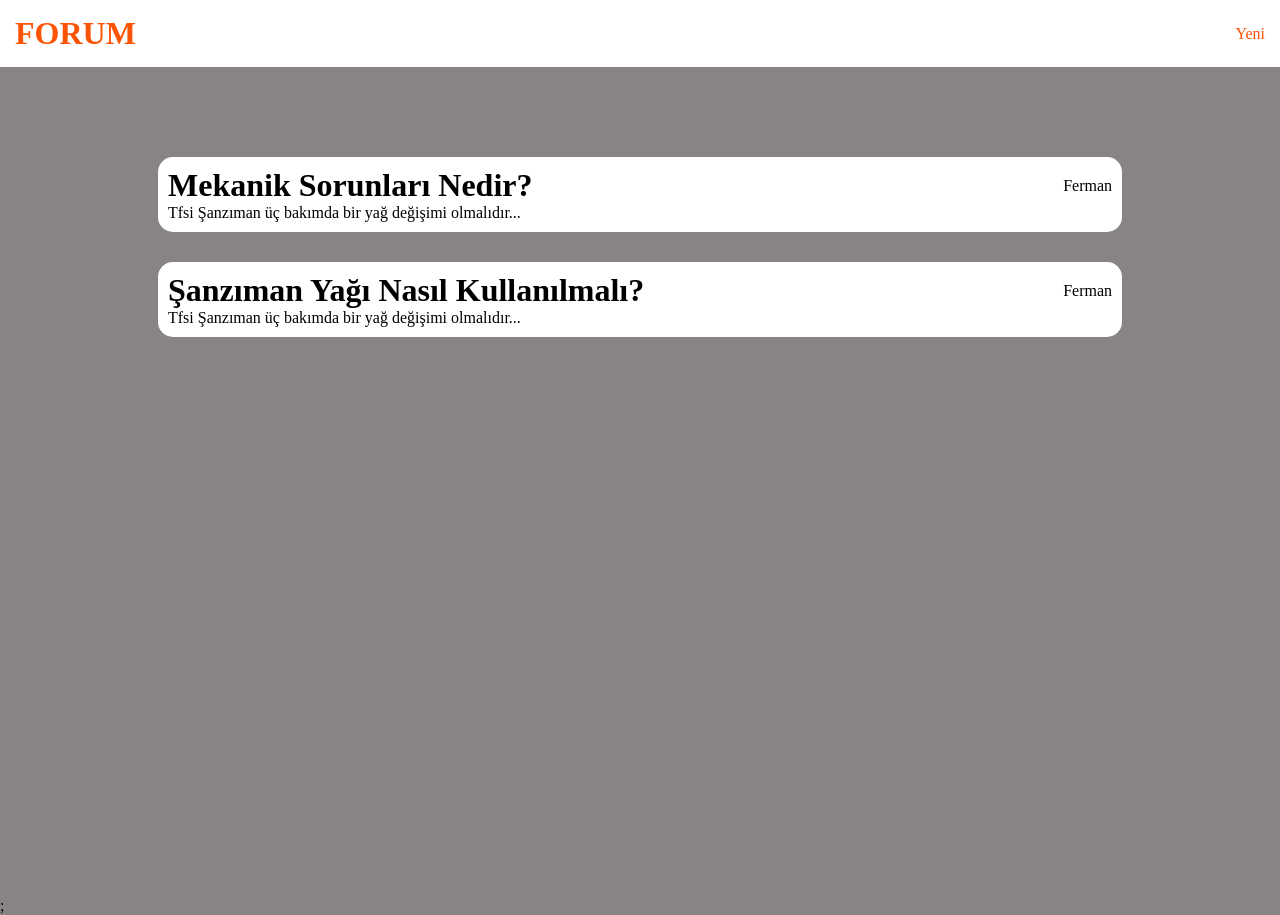
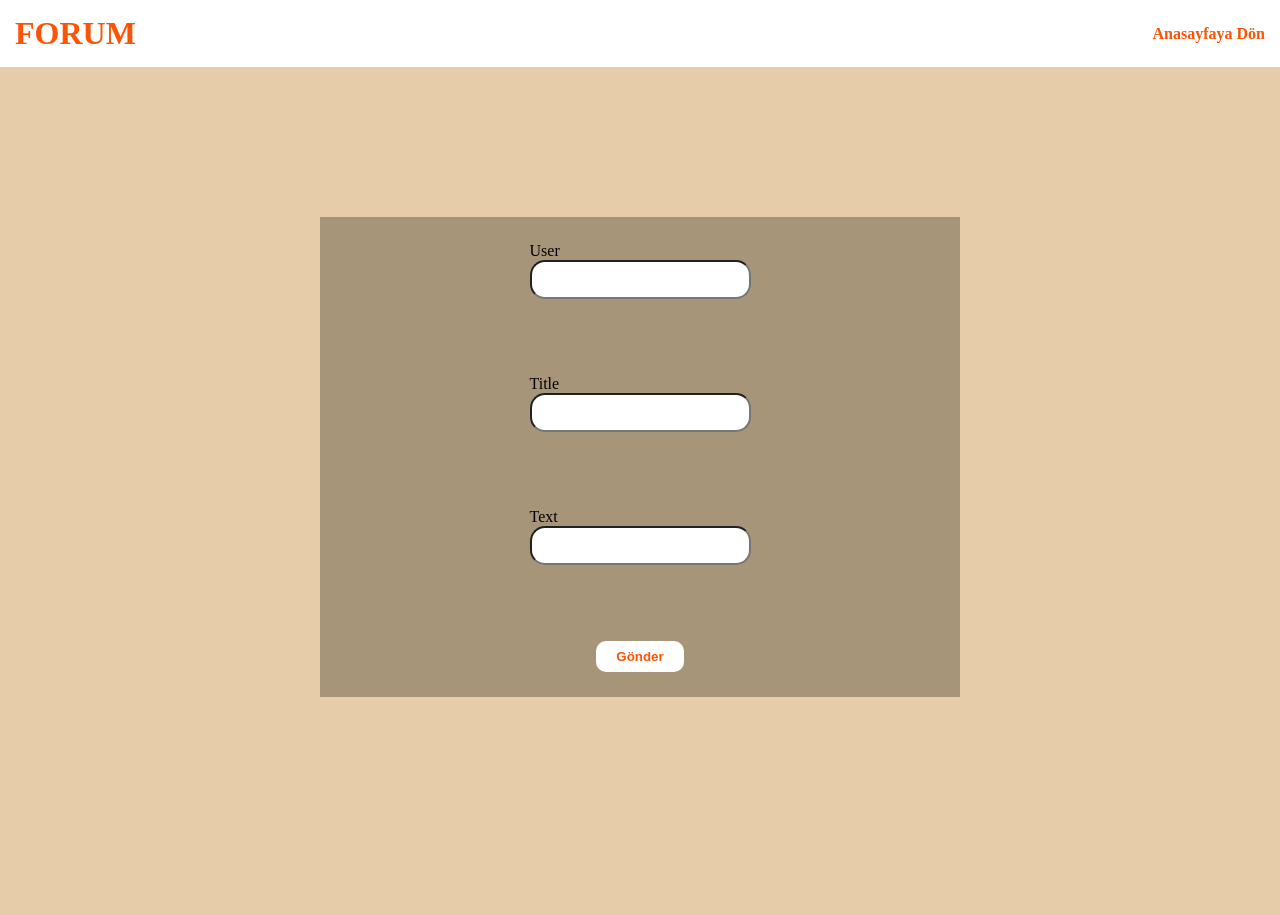
Before and after one commit to serdarferhat/forum-mvc, a React (Create React App) app: page /add-post in a window 1280 px wide. After the commit the page ends 847 px from the top, so only its background shows below. Built offline with nearby package versions, Linux system fonts and the light colour scheme; data requests are answered from the project's data file.

Commit message:
Add_VieW_Control_css

```diff
--- a/src/App.js
+++ b/src/App.js
@@ -1,13 +1,16 @@
+import { BrowserRouter, Route, Routes } from "react-router-dom";
+import AddPostsControl from "./pages/AddPost/AddPostsControl";
 import ListPostsControl from "./pages/ListPosts/ListPostsControl";
 import "./styles/styles.css"
 
 function App() {
   return (
-    <div className="App">
-      <header className="App-header">
-        <ListPostsControl/>
-      </header>
-    </div>
+   <BrowserRouter>
+   <Routes>
+    <Route path="/" element={<ListPostsControl/>}/>
+    <Route path="/add-post" element={<AddPostsControl/>}/>
+   </Routes>
+   </BrowserRouter>
   );
 }
 
--- a/src/components/Header.js
+++ b/src/components/Header.js
@@ -1,10 +1,13 @@
 import React from "react";
+import { Link } from "react-router-dom";
 
-const Header = () => {
+const Header = ({main}) => {
   return (
     <header id="header">
-      <h1>FORUM</h1>
-      <p >Yeni</p>
+      <h1>FORUM</h1>{
+        main ? <Link to={"/"} >Anasayfaya Dön</Link>
+:  <Link to={"/add-post"} >Post Ekle</Link>    }
+
     </header>
   );
 };
--- /dev/null
+++ b/src/pages/AddPost/AddPostsControl.js
@@ -0,0 +1,8 @@
+import React from 'react'
+import AddPostsView from './AddPostsView'
+
+const AddPostsControl = () => {
+  return <AddPostsView/>
+}
+
+export default AddPostsControl
--- /dev/null
+++ b/src/pages/AddPost/AddPostsView.js
@@ -0,0 +1,31 @@
+import React from "react";
+import Header from "../../components/Header";
+
+const AddPostsView = () => {
+  return (
+         <>
+         <Header main/>
+    <form>
+
+      <fieldset>
+        <label>User</label>
+        <input type={"text"}></input>
+      </fieldset>
+
+      <fieldset>
+        <label>Title</label>
+        <input type={"text"}></input>
+      </fieldset>
+
+      <fieldset>
+        <label>Text</label>
+        <input type={"text"}></input>
+      </fieldset>
+
+      <button type="submit">Gönder</button>
+    </form>
+    </>
+  );
+};
+
+export default AddPostsView;
--- a/src/styles/styles.css
+++ b/src/styles/styles.css
@@ -5,7 +5,7 @@
 }
 
 body {
-  background-color: rgb(136, 132, 132);
+  background-color: rgb(231, 204, 170);
 }
 
 #header {
@@ -15,6 +15,11 @@ body {
   padding: 15px;
   background-color: rgb(255, 255, 255);
   color: #FC5404;
+}
+#header a {
+  color: #FC5404;
+  text-decoration: none;
+  font-weight: 600;
 }
 
 .container {
@@ -35,4 +40,34 @@ body {
   display: flex;
   justify-content: space-between;
   align-items: center;
+}
+
+form {
+  width: 50vw;
+  margin: 150px auto;
+  height: 60vh;
+  background-color: #a7957a;
+  padding: 25px;
+  display: flex;
+  flex-direction: column;
+  justify-content: space-between;
+  align-items: center;
+}
+form fieldset {
+  display: flex;
+  flex-direction: column;
+  border: none;
+}
+form fieldset input {
+  max-width: 350px;
+  padding: 10px 20px;
+  border-radius: 15px;
+}
+form button {
+  padding: 8px 20px;
+  border-radius: 10px;
+  color: #FC5404;
+  background-color: white;
+  font-weight: 800;
+  border: none;
 }/*# sourceMappingURL=styles.css.map */
--- a/src/styles/styles.scss
+++ b/src/styles/styles.scss
@@ -5,7 +5,7 @@
 }
 
 body {
-  background-color: rgb(136, 132, 132);
+  background-color: rgb(231, 204, 170);
 }
 #header{
   display: flex;
@@ -14,6 +14,11 @@ body {
   padding: 15px;
   background-color: rgb(255, 255, 255);
   color:#FC5404 ;
+  a{
+    color: #FC5404;
+    text-decoration: none;
+    font-weight: 600;
+  }
 }
 .container {
   width: 80vw;
@@ -34,3 +39,33 @@ body {
     }
   }
 }
+//ekleme
+form{
+  width: 50vw;
+  margin:150px auto;
+  height:60vh ;
+  background-color: #a7957a;
+  padding: 25px;
+  display: flex;
+  flex-direction: column;
+  justify-content: space-between;
+  align-items: center;
+  fieldset{
+    display: flex;
+    flex-direction: column;
+    border: none;
+    input{
+      max-width: 350px;
+      padding: 10px 20px;
+      border-radius: 15px;
+    }
+  }
+  button{
+    padding: 8px 20px;
+    border-radius: 10px;
+    color:#FC5404;
+    background-color: white;
+    font-weight: 800;
+    border: none;
+  }
+}
```
Also changed, not shown: src/pages/AddPost/AddPostsModel.js (added), 1 other file (tests, documents, lock files or other folders).
